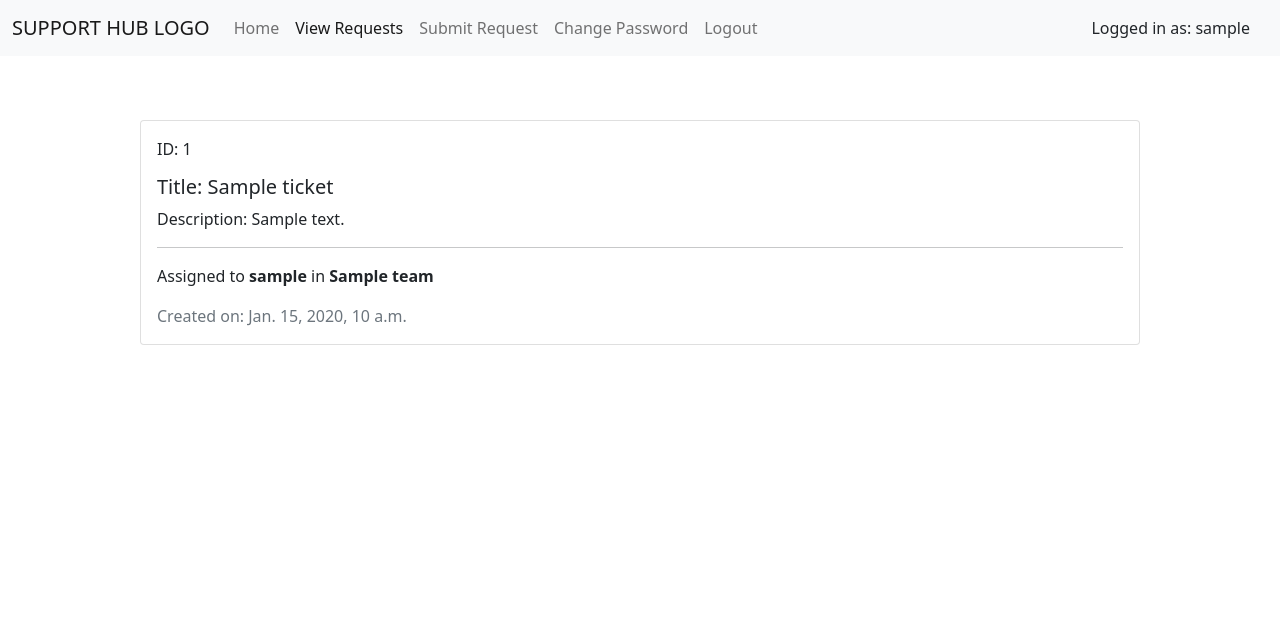
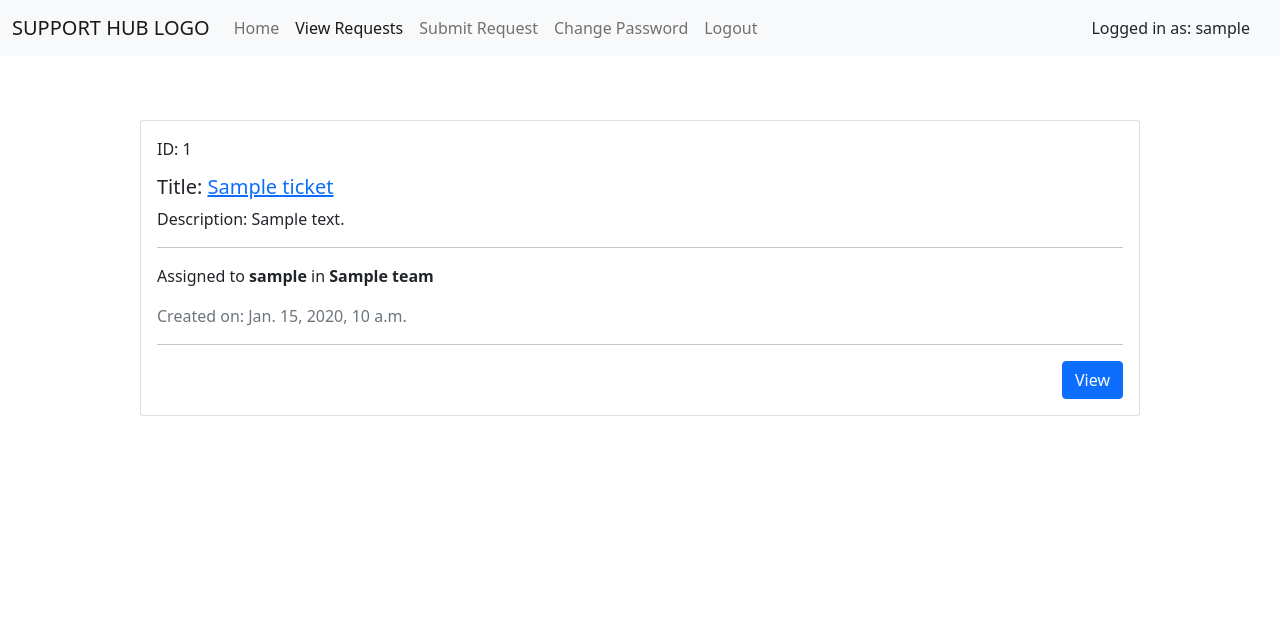
Before and after one commit to Code-Institute-Submissions/support-hub, a Django app: page /tickets/ in a window 1280 px wide. Shown: the top 639 px of the page. Run offline with Django 3.2, Linux system fonts and the light colour scheme; a user stored in the database is signed in; tables that the repository leaves empty hold one stand-in row (values such as "Sample post").

Commit message:
feat: add ticket_detail links to ticket list template

```diff
--- a/templates/ticket_list.html
+++ b/templates/ticket_list.html
@@ -16,7 +16,7 @@ Tickets
           <span class="card-text">ID: {{ticket.id}}</span>
           <span class="ticket-status ticket-status-{{ ticket.status }}">{{ticket.get_status_display}}</span>
         </div>
-        <h5 class="card-title mb-2">Title: {{ ticket.title }}</h5>
+        <h5 class="card-title mb-2">Title: <a href="{{ ticket.get_absolute_url }}">{{ ticket.title }}</a></h5>
         <p class="card-text">Description: {{ ticket.description | safe | truncatechars_html:80 }}</p>
         <hr>
         <p>
@@ -25,6 +25,10 @@ Tickets
           {% if ticket.assigned_team %} in <strong>{{ticket.assigned_team}}</strong> {% else %} {% endif%}
         </p>
         <p class="card-text text-muted">Created on: {{ticket.created_on}}</p>
+        <hr>
+        <div class="d-flex flex-row justify-content-end">
+        <a class="btn btn-primary" href="{{ ticket.get_absolute_url }}">View</a>
+      </div>
       </div>
     </div>
     {% endfor %}
```
